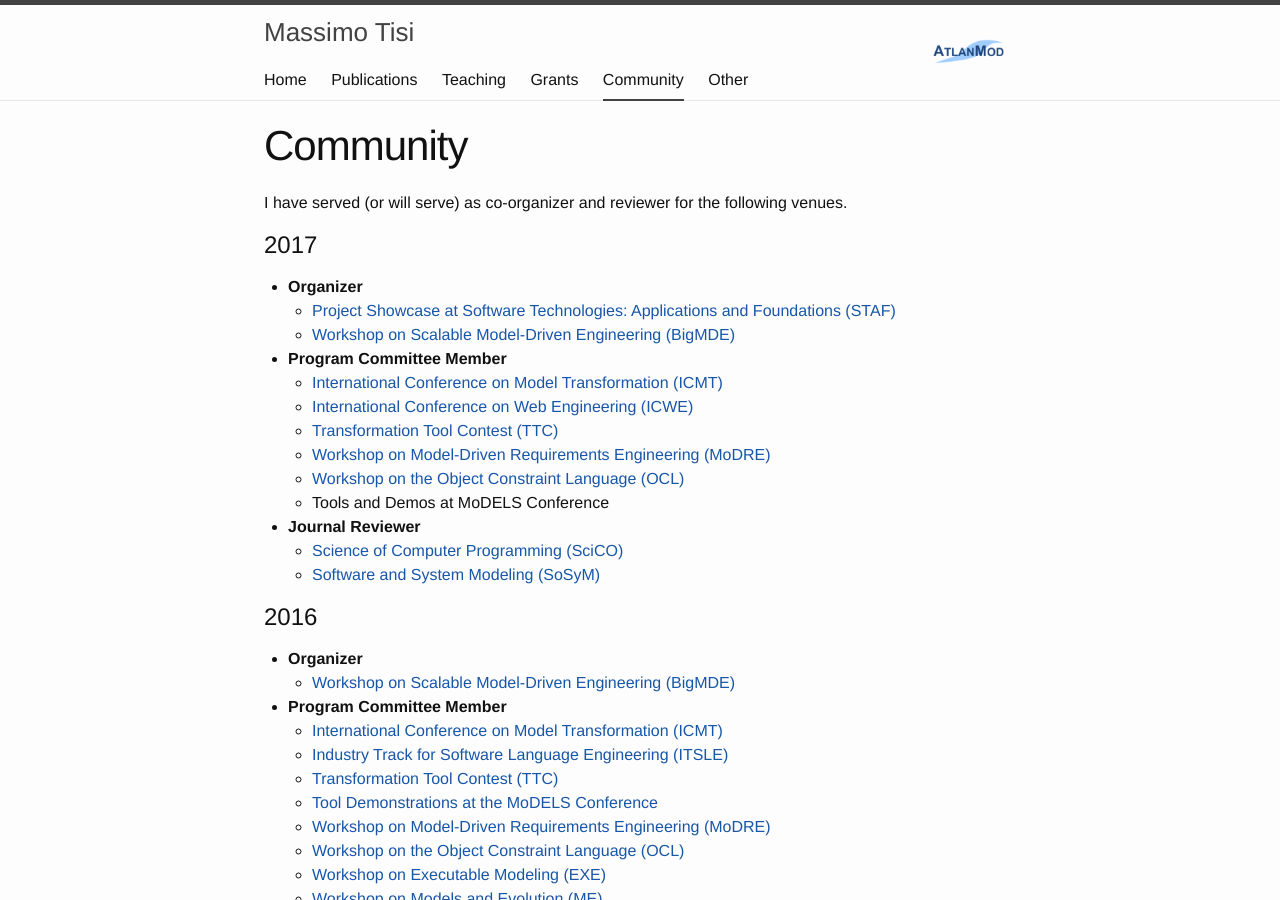
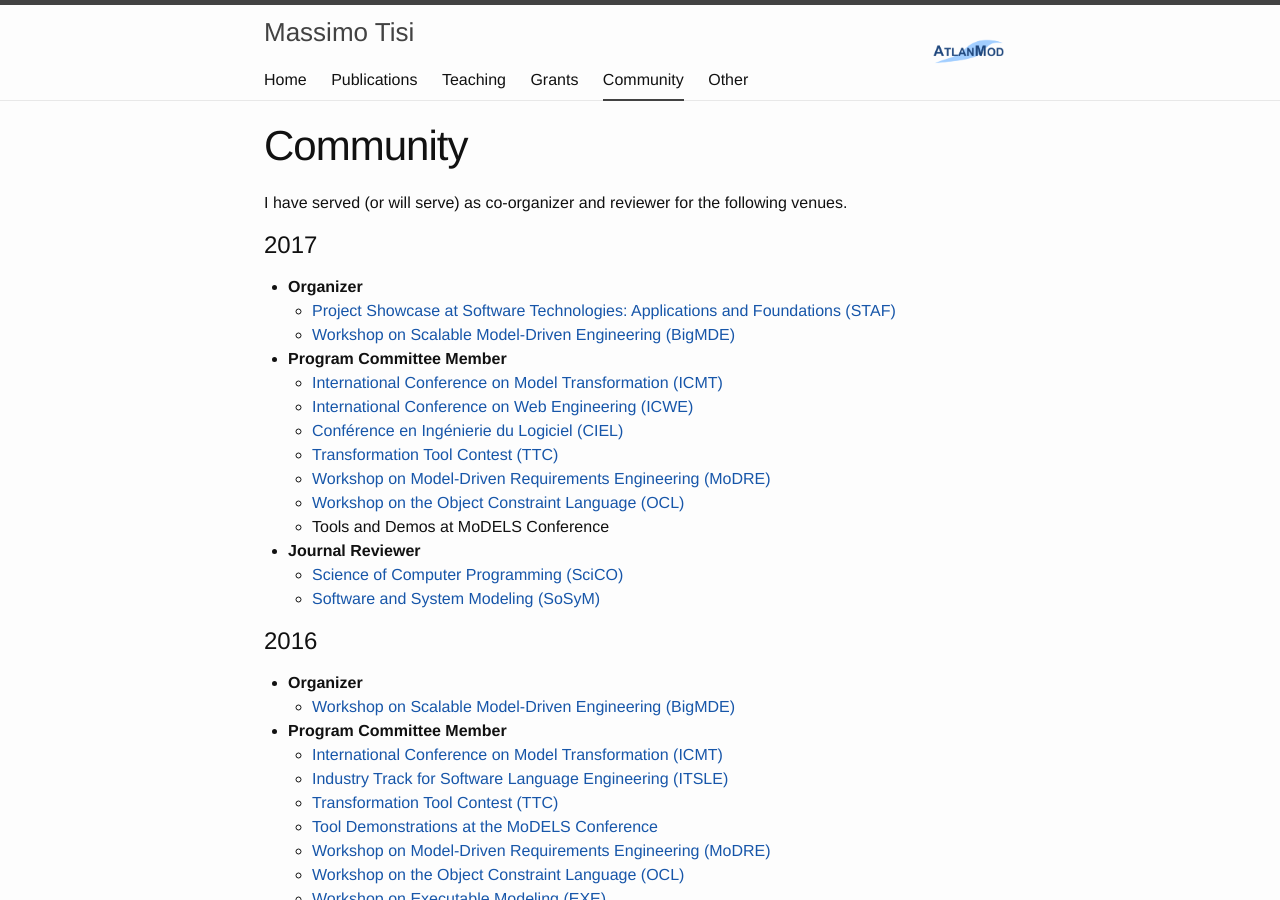
Before and after one commit to massimotisi/massimotisi.github.io, a Jekyll site: the page built from community.md, in a window 1280 px wide and 900 px high. Built offline with Jekyll 4.4.1, drawn with Linux system fonts in a browser that asks for light colours.

Commit message:
CIEL 2017

```diff
--- a/community.md
+++ b/community.md
@@ -15,6 +15,7 @@ I have served (or will serve) as co-organizer and reviewer for the following ven
 * **Program Committee Member**
   * [International Conference on Model Transformation (ICMT)](http://www.model-transformation.org/)
   * [International Conference on Web Engineering (ICWE)](http://icwe2017.webengineering.org/)
+  * [Conférence en Ingénierie du Logiciel (CIEL)](https://ciel2016.sciencesconf.org/)
   * [Transformation Tool Contest (TTC)](http://www.transformation-tool-contest.eu/)
   * [Workshop on Model-Driven Requirements Engineering (MoDRE)](http://www.modre2017.ece.mcgill.ca/)
   * [Workshop on the Object Constraint Language (OCL)](http://oclworkshop.github.io/2017/)
```
